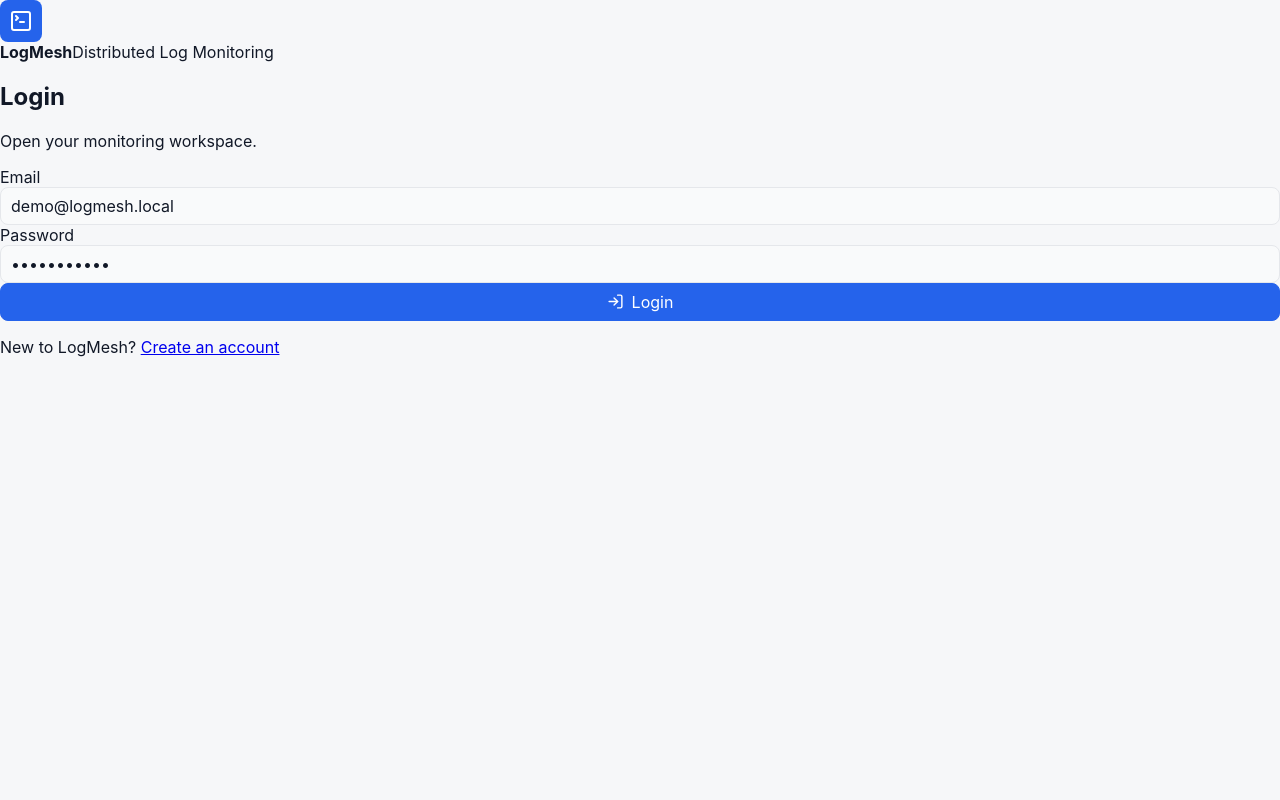
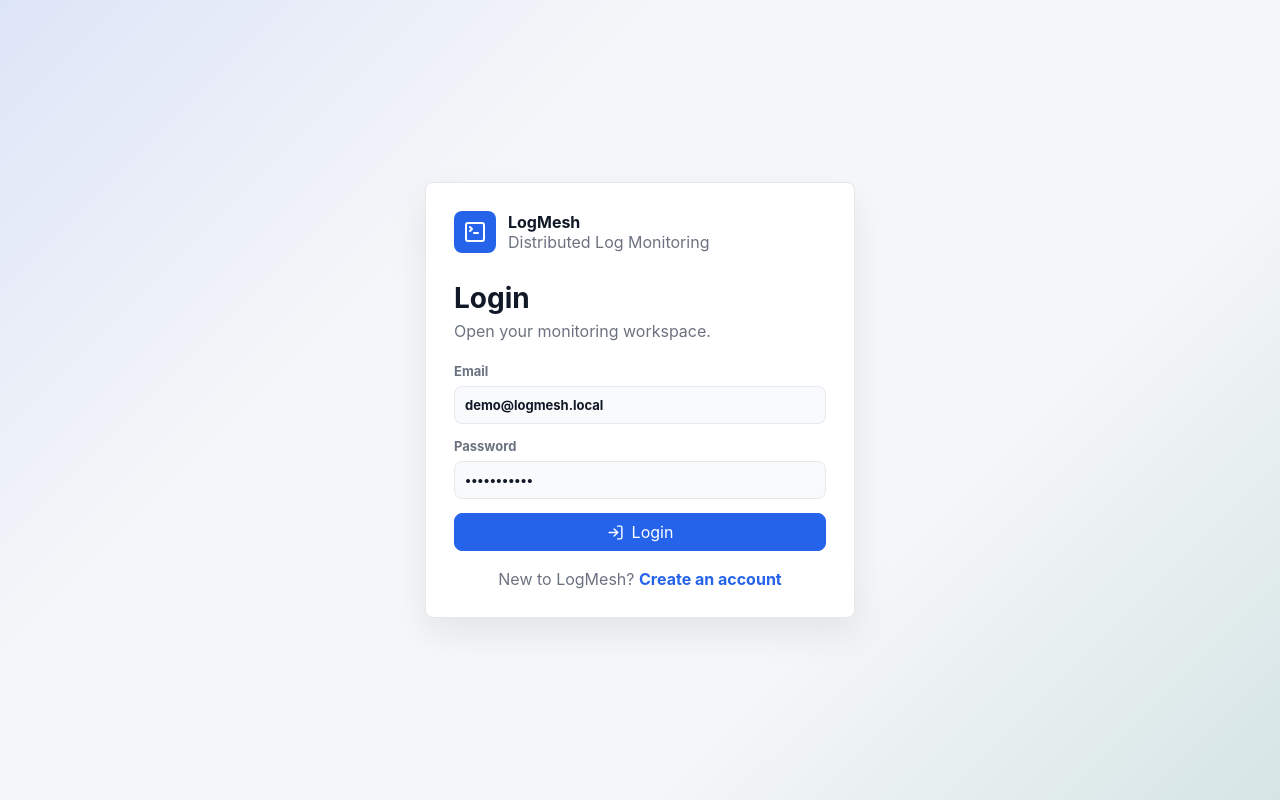
Before and after one commit to RensithUdara/LogMesh-Web-Application, a Next.js app in the folder dashboard/: page / in a window 1280 px wide. Built offline with nearby package versions, Linux system fonts and the light colour scheme; no server answers.

Commit message:
feat: add authentication screen styles and layout

```diff
--- a/dashboard/app/globals.css
+++ b/dashboard/app/globals.css
@@ -228,6 +228,92 @@ button {
 
 .auth-panel {
   margin-bottom: 14px;
+}
+
+.auth-screen {
+  display: grid;
+  min-height: 100vh;
+  place-items: center;
+  padding: 28px;
+  background:
+    linear-gradient(135deg, rgba(37, 99, 235, 0.12), transparent 34%),
+    linear-gradient(315deg, rgba(15, 118, 110, 0.14), transparent 32%),
+    var(--bg);
+}
+
+.auth-card {
+  width: min(100%, 430px);
+  padding: 28px;
+  background: var(--panel);
+  border: 1px solid var(--line);
+  border-radius: 8px;
+  box-shadow: var(--shadow);
+}
+
+.auth-brand {
+  display: flex;
+  align-items: center;
+  gap: 12px;
+  margin-bottom: 28px;
+}
+
+.auth-brand strong,
+.auth-brand span {
+  display: block;
+}
+
+.auth-brand span,
+.auth-heading p,
+.auth-switch {
+  color: var(--muted);
+}
+
+.auth-heading {
+  margin-bottom: 22px;
+}
+
+.auth-heading h1 {
+  margin: 0;
+  font-size: 28px;
+  letter-spacing: 0;
+}
+
+.auth-heading p {
+  margin: 6px 0 0;
+}
+
+.auth-form {
+  display: grid;
+  gap: 14px;
+}
+
+.auth-form label {
+  display: grid;
+  gap: 7px;
+  color: var(--muted);
+  font-size: 13px;
+  font-weight: 700;
+}
+
+.auth-error {
+  margin: 0;
+  padding: 10px 12px;
+  color: #991b1b;
+  background: #fee2e2;
+  border: 1px solid #fecaca;
+  border-radius: 8px;
+  font-size: 13px;
+}
+
+.auth-switch {
+  margin: 18px 0 0;
+  text-align: center;
+}
+
+.auth-switch a {
+  color: var(--blue);
+  font-weight: 700;
+  text-decoration: none;
 }
 
 .metric,
```
